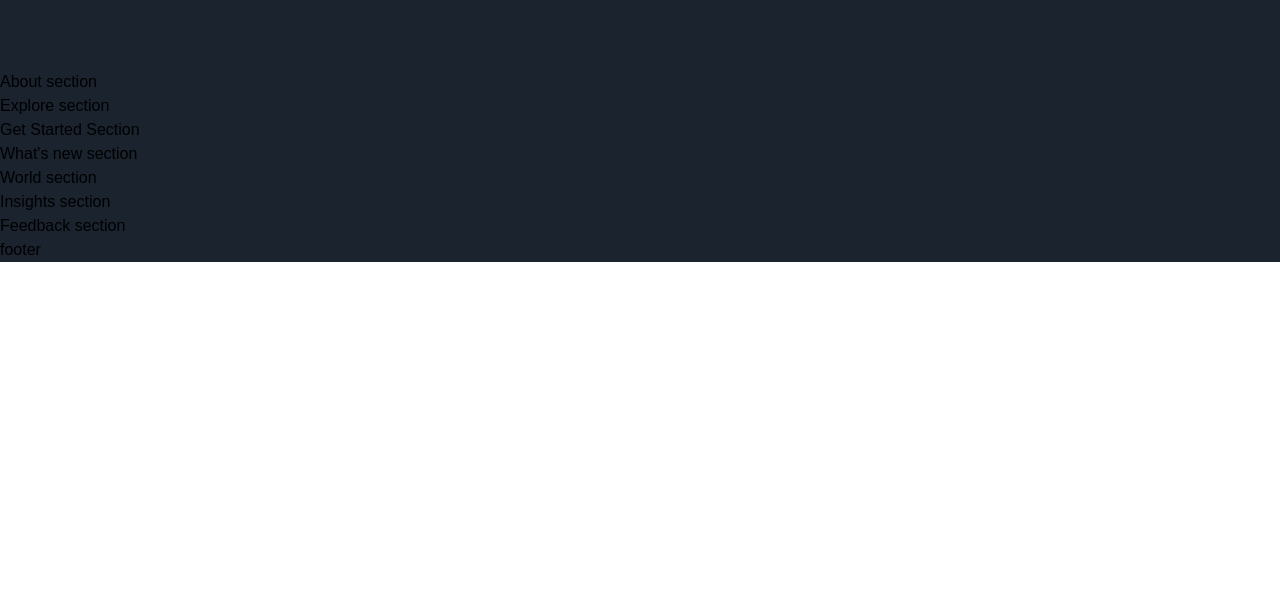
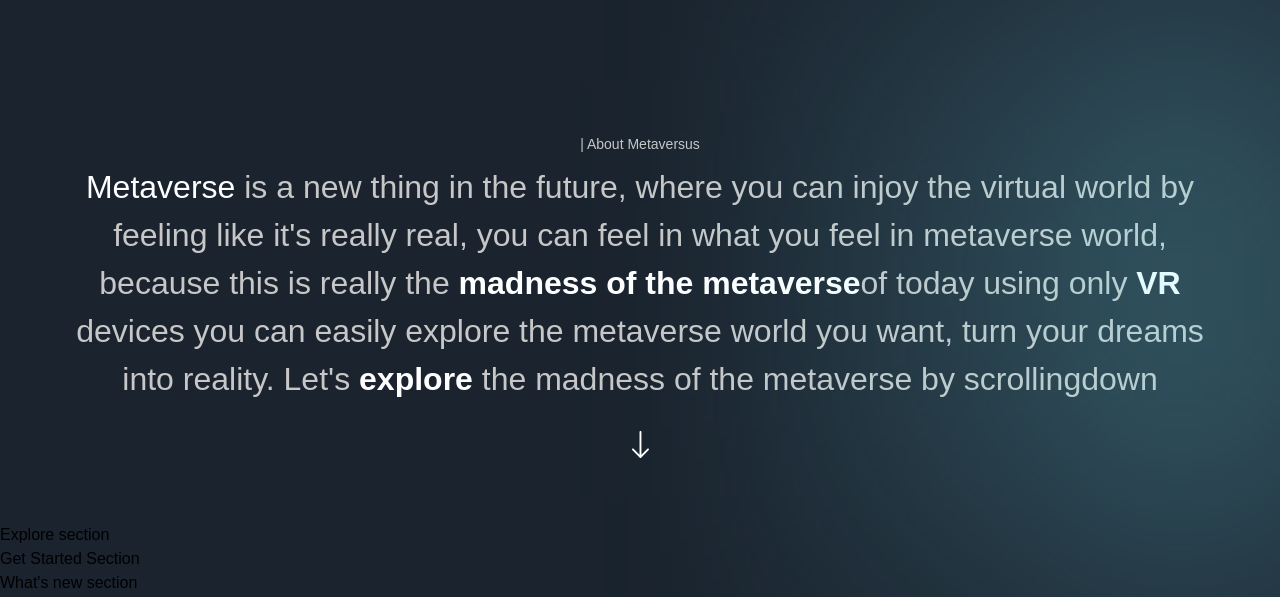
Before and after one commit to iamshiv007/metaversus, a Next.js app: page / in a window 1280 px wide. Shown: the part 1034-1631 px from the top of the page. Before the commit the page ends 1296 px from the top, so only its background shows below. Built offline with nearby package versions, Linux system fonts and the light colour scheme; a web font is replaced by a local one.

Commit message:
About completed

```diff
--- a/app/page.js
+++ b/app/page.js
@@ -5,8 +5,11 @@
   <div className='bg-primary-black overflow-hidden'>
     <Navbar />
     <Hero />
-    <About />
-    <Explore />
+    <div className='relative'>
+      <About />
+      <div className='gradient-03, z-0' />
+      <Explore />
+    </div>
     <GetStarted />
     <WhatsNew />
     <World />
--- a/components/CustomTexts.jsx
+++ b/components/CustomTexts.jsx
@@ -1,9 +1,19 @@
-'use client';
+"use client";
 
-export const TypingText = () => (
-  <p>Typing Text</p>
+import { motion } from "framer-motion";
+import { textContainer, textVariant2 } from "../utils/motion";
+
+export const TypingText = ({ title, textStyles }) => (
+  <motion.p
+    variants={textContainer}
+    className={`font-normal text-[14px] text-secondary-white ${textStyles}`}
+  >
+    {Array.from(title).map((letter, index) => (
+      <motion.span variants={textVariant2} key={index}>
+        {letter === "" ? "\u00A0" : letter}
+      </motion.span>
+    ))}
+  </motion.p>
 );
 
-export const TitleText = () => (
-  <h2>Title Text</h2>
-);
+export const TitleText = () => <h2>Title Text</h2>;
--- a/sections/About.jsx
+++ b/sections/About.jsx
@@ -1,8 +1,50 @@
-'use client';
+"use client";
+
+import { motion } from "framer-motion";
+import { TypingText } from "../components";
+
+import styles from "../styles";
+import { fadeIn, staggerContainer } from "../utils/motion";
 
 const About = () => (
-  <section>
-    About section
+  <section className={`${styles.paddings} relative z-10`}>
+    <div className="gradient-02 z-0" />
+    <motion.div
+      variants={staggerContainer}
+      initial={"hidden"}
+      whileInView={"show"}
+      viewport={{ once: false, amount: 0.25 }}
+      className={`${styles.innerWidth} mx-auto ${styles.flexCenter} flex-col`}
+    >
+      <TypingText title="| About Metaversus" textStyles="text-center" />
+
+      <motion.p
+        variants={fadeIn("up", "tween", 0.2, 1)}
+        className="mt-[8px] font-normal sm:text-[32px] text-[20px] text-center text-secondary-white"
+      >
+        <span className="text-extrabold text-white">Metaverse</span> is a new
+        thing in the future, where you can injoy the virtual world by feeling
+        like it's really real, you can feel in what you feel in metaverse world,
+        because this is really the
+        <span className="font-extrabold text-white">
+          {" "}
+          madness of the metaverse
+        </span>
+        of today using only
+        <span className="font-extrabold text-white"> VR </span>
+        devices you can easily explore the metaverse world you want, turn your
+        dreams into reality. Let's{" "}
+        <span className="font-extrabold text-white">explore</span> the madness
+        of the metaverse by scrollingdown
+      </motion.p>
+
+      <motion.img
+        variants={fadeIn("up", "tween", 0.3, 1)}
+        src="/arrow-down.svg"
+        alt="arrow down"
+        className="w-[18px] h-[28px] object-contain mt-[28px]"
+      />
+    </motion.div>
   </section>
 );
 
--- a/utils/motion.js
+++ b/utils/motion.js
@@ -1,6 +1,6 @@
 export const navVariants = {
   hidden: {
-    opacity: 0,
+    opacity: 0.2,
     y: -50,
     transition: {
       type: 'spring',
```
